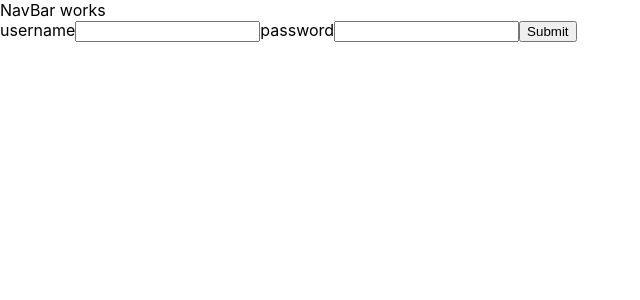
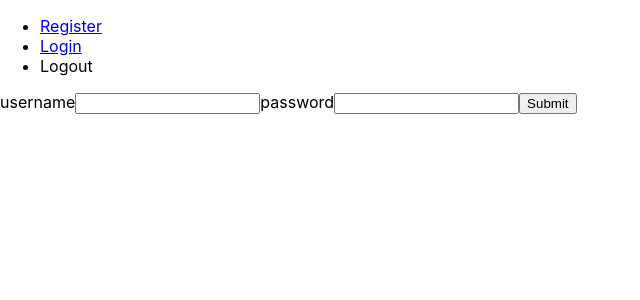
Before and after one commit to kayyapparkv/mern-vote-ts, a React (Create React App) app in the folder client/: page /register in a window 1280 px wide. Shown: the top 300 px of the page, without its empty margins (0-640 px from the left). Built offline with nearby package versions, Linux system fonts and the light colour scheme.

Commit message:
added navigation for the application

```diff
--- a/client/src/containers/NavBar.jsx
+++ b/client/src/containers/NavBar.jsx
@@ -1,5 +1,23 @@
 import React from 'react';
+import { Link } from 'react-router-dom';
+import { connect } from 'react-redux';
+import { logout } from '../store/actions'
 
-const NavBar = () => <div>NavBar works</div>;
+const NavBar = ({ auth, logout }) =>(
+    <div>
+        <ul>
+            <li>
+                 <Link to = '/Register'> Register </Link>
+            </li>
+            <li>
+                <Link to = '/Login'> Login </Link>
+            </li>
+            <li>
+                <a onClick = {logout}>Logout</a>
+            </li>
+        </ul>
+        {auth.isAuthenticated && <p>Logged in as {auth.user.username}</p>}
+    </div>
+);
 
-export default NavBar;
+export default connect(store => ({auth: store.auth}), {logout})(NavBar);
```
